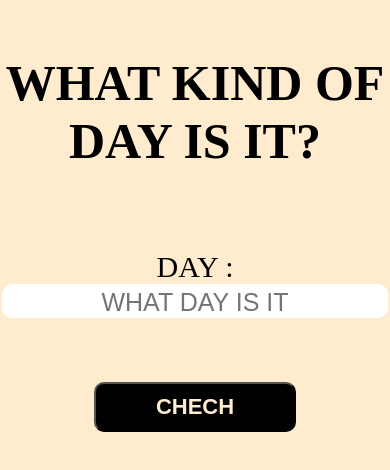
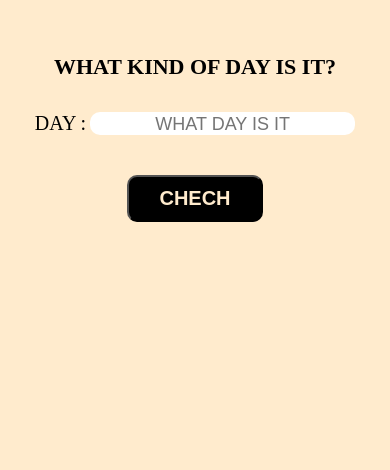
Before and after one commit to Adeshina3002/ProjectDOM, a plain HTML site: page index.html in a window 390 px wide. Shown: the part 106-576 px from the top of the page. Drawn offline with Linux system fonts and the light colour scheme.

Commit message:
updated the mobile screen

```diff
--- a/style.css
+++ b/style.css
@@ -48,3 +48,31 @@ button:hover {
     background-color: blanchedalmond;
     color: #000;
 }
+
+@media screen and (max-width: 480px) {
+    body {
+        margin-top: 10rem;
+    }
+
+    #title {
+        font-size: 22px;
+        margin-bottom: 2rem;
+    }
+
+    form #day, label {
+        font-size: 20px;
+        margin-bottom: 1.5rem;
+    }
+
+    ::placeholder {
+        text-align: center;
+        font-size: 18px;
+    }
+
+    button {
+        font-size: 20px;
+        margin: 1rem auto;
+        padding: 10px 30px;
+
+    }
+}
```
